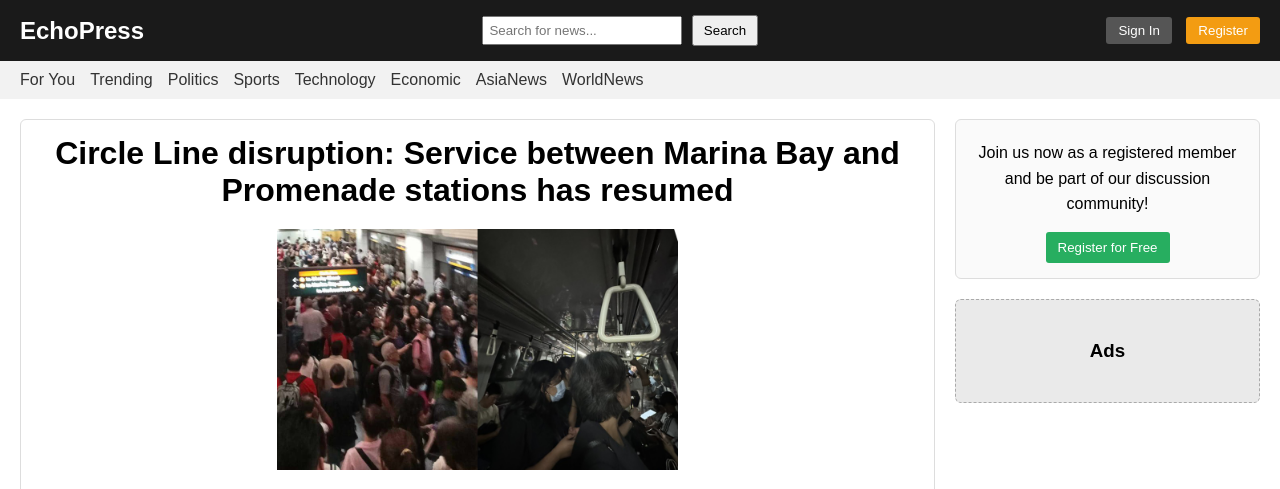
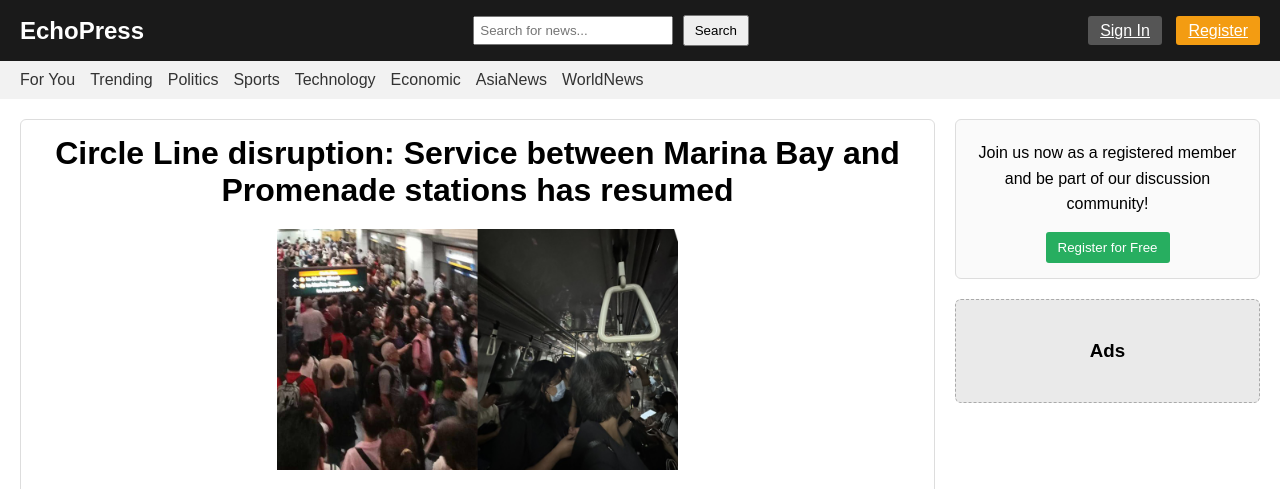
Before and after one commit to timt29/FYPGRP26, a Flask app: page /article1 in a window 1280 px wide. Shown: the top 489 px of the page. Run offline with Flask 3, Linux system fonts and the light colour scheme.

Commit message:
Prototype V1.2
Sign up  register button updated

```diff
--- a/static/css/style.css
+++ b/static/css/style.css
@@ -36,7 +36,7 @@
   cursor: pointer;
 }
 
-.auth-buttons button {
+.auth-buttons a {
   margin-left: 10px;
   padding: 6px 12px;
   cursor: pointer;
@@ -44,12 +44,12 @@
   border-radius: 3px;
 }
 
-.auth-buttons .signin {
+.auth-buttons a.signin {
   background: #555;
   color: white;
 }
 
-.auth-buttons .register {
+.auth-buttons a.register {
   background: #f39c12;
   color: white;
 }
--- a/templates/article1.html
+++ b/templates/article1.html
@@ -17,8 +17,8 @@
       <button>Search</button>
     </div>
     <div class="auth-buttons">
-      <button class="signin">Sign In</button>
-      <button class="register">Register</button>
+      <a href="/login" class="signin">Sign In</a>
+      <a href="/register" class="register">Register</a>
     </div>
   </header>
 
--- a/templates/article2.html
+++ b/templates/article2.html
@@ -18,8 +18,8 @@
       <button>Search</button>
     </div>
     <div class="auth-buttons">
-      <button class="signin">Sign In</button>
-      <button class="register">Register</button>
+      <a href="/login" class="signin">Sign In</a>
+      <a href="/register" class="register">Register</a>
     </div>
   </header>
 
--- a/templates/article3.html
+++ b/templates/article3.html
@@ -18,8 +18,8 @@
       <button>Search</button>
     </div>
     <div class="auth-buttons">
-      <button class="signin">Sign In</button>
-      <button class="register">Register</button>
+      <a href="/login" class="signin">Sign In</a>
+      <a href="/register" class="register">Register</a>
     </div>
   </header>
 
--- a/templates/article4.html
+++ b/templates/article4.html
@@ -18,8 +18,8 @@
       <button>Search</button>
     </div>
     <div class="auth-buttons">
-      <button class="signin">Sign In</button>
-      <button class="register">Register</button>
+      <a href="/login" class="signin">Sign In</a>
+      <a href="/register" class="register">Register</a>
     </div>
   </header>
 
```
